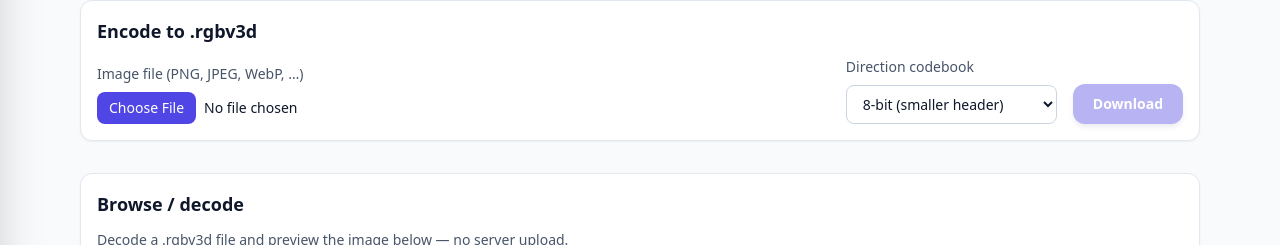
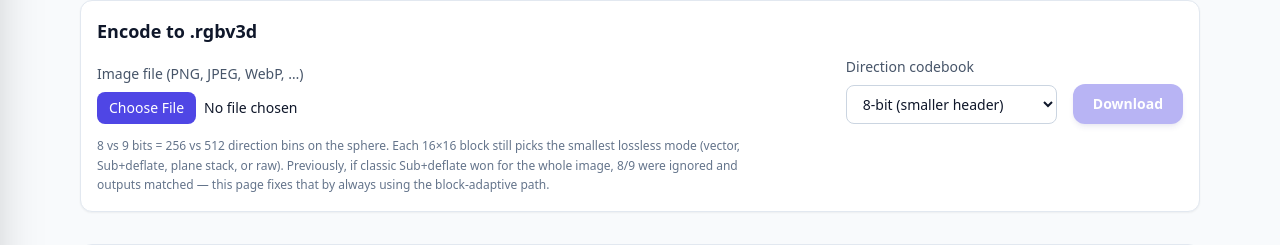
Before and after one commit to 371920029173/PracticalKit, a Next.js app: page /en/rgbv3d in a window 1280 px wide. Shown: the part 347-592 px from the top of the page. Built offline with nearby package versions, Linux system fonts and the light colour scheme; no server answers.

Commit message:
RGBV3D: skipClassicFallback for 8/9 bit, prebuild core in npm build, UI hint

```diff
--- a/package.json
+++ b/package.json
@@ -4,7 +4,8 @@
   "private": true,
   "scripts": {
     "dev": "next dev",
-    "build": "next build",
+    "build:rgbv3d": "npm run build --prefix packages/rgbv3d-core",
+    "build": "npm run build:rgbv3d && next build",
     "start": "next start",
     "lint": "next lint"
   },
--- a/packages/rgbv3d-core/src/encode.ts
+++ b/packages/rgbv3d-core/src/encode.ts
@@ -17,6 +17,8 @@ export interface EncodeRgbOptions {
   profile?: number;
   /** only used in profile=1 */
   dirBits?: 8 | 9;
+  /** only used in profile=1; forwarded to encodeVectorLossless */
+  skipClassicFallback?: boolean;
 }
 
 /**
@@ -32,7 +34,13 @@ export function encodeRgbLossless(opts: EncodeRgbOptions): Uint8Array {
     const filtered = filterSubRgb(width, height, rgb);
     compressed = pako.deflateRaw(filtered, { level: 9 });
   } else if (profile === PROFILE_LOSSLESS_VECTOR_V2) {
-    compressed = encodeVectorLossless({ width, height, rgb, dirBits: opts.dirBits ?? 8 });
+    compressed = encodeVectorLossless({
+      width,
+      height,
+      rgb,
+      dirBits: opts.dirBits ?? 8,
+      skipClassicFallback: opts.skipClassicFallback,
+    });
   } else {
     throw new Error(`Unsupported profile for encoder: ${profile}`);
   }
--- a/packages/rgbv3d-core/src/vector.ts
+++ b/packages/rgbv3d-core/src/vector.ts
@@ -10,6 +10,13 @@ export interface VectorEncodeOptions {
   rgb: Uint8Array;
   /** 8 or 9 are supported in this build. */
   dirBits?: 8 | 9;
+  /**
+   * When false (default), the encoder may replace the whole image with classic
+   * Sub+deflate if that compresses smaller — in that case `dirBits` has no effect.
+   * Set true to always use block-adaptive vector mode so 8 vs 9 bit direction
+   * quantization is honored at the container level.
+   */
+  skipClassicFallback?: boolean;
 }
 
 export interface VectorDecoded {
@@ -363,6 +370,7 @@ export function encodeVectorLossless(opts: VectorEncodeOptions): Uint8Array {
   if (rgb.length !== width * height * 3) throw new Error('RGB buffer size mismatch');
 
   const vectorPayload = encodeBlockAdaptive(width, height, rgb, dirBits);
+  if (opts.skipClassicFallback) return vectorPayload;
   const classicPayload = encodeClassicCore(width, height, rgb);
   return classicPayload.length < vectorPayload.length ? classicPayload : vectorPayload;
 }
--- a/src/app/[locale]/image/page.tsx
+++ b/src/app/[locale]/image/page.tsx
@@ -123,6 +123,7 @@ export default function ImagePage() {
           rgb,
           profile: PROFILE_LOSSLESS_VECTOR_V2,
           dirBits: 8,
+          skipClassicFallback: true,
         });
         downloadBlobPart(
           new Blob([new Uint8Array(out)], { type: "application/octet-stream" }),
--- a/src/app/[locale]/rgbv3d/RgbV3dToolClient.tsx
+++ b/src/app/[locale]/rgbv3d/RgbV3dToolClient.tsx
@@ -94,6 +94,7 @@ export default function RgbV3dToolClient() {
           rgb,
           profile: PROFILE_LOSSLESS_VECTOR_V2,
           dirBits,
+          skipClassicFallback: true,
         });
         const base = file.name.replace(/\.[^/.]+$/, "") || "image";
         setLastBlob(out);
@@ -192,6 +193,9 @@ export default function RgbV3dToolClient() {
             {tc("download")}
           </button>
         </div>
+        <p className="max-w-2xl text-xs leading-relaxed text-slate-500 dark:text-zinc-500">
+          {t("dirBitsHint")}
+        </p>
         {stats && !error && (
           <p className="text-sm text-slate-600 dark:text-zinc-400">
             {t("bytes")}: {stats.rawBytes} → {stats.outBytes} (
--- a/src/messages/en.json
+++ b/src/messages/en.json
@@ -345,6 +345,7 @@
     "dirBits": "Direction codebook",
     "dirBits8": "8-bit (smaller header)",
     "dirBits9": "9-bit (finer direction grid)",
+    "dirBitsHint": "8 vs 9 bits = 256 vs 512 direction bins on the sphere. Each 16×16 block still picks the smallest lossless mode (vector, Sub+deflate, plane stack, or raw). Previously, if classic Sub+deflate won for the whole image, 8/9 were ignored and outputs matched — this page fixes that by always using the block-adaptive path.",
     "bytes": "Uncompressed RGB vs .rgbv3d",
     "ofRaw": "of raw RGB",
     "errorLoad": "Could not read the image.",
--- a/src/messages/es.json
+++ b/src/messages/es.json
@@ -345,6 +345,7 @@
     "dirBits": "Libro de códigos de dirección",
     "dirBits8": "8 bits",
     "dirBits9": "9 bits",
+    "dirBitsHint": "8 vs 9 bits = 256 vs 512 direcciones en la esfera; cada bloque 16×16 elige el modo sin pérdida más pequeño. Antes, si el Sub+deflate clásico ganaba en toda la imagen, 8/9 se ignoraban — esta página evita ese atajo y usa siempre el modo adaptativo por bloques.",
     "bytes": "RGB sin comprimir vs .rgbv3d",
     "ofRaw": "del RGB bruto",
     "errorLoad": "No se pudo leer la imagen.",
--- a/src/messages/ru.json
+++ b/src/messages/ru.json
@@ -345,6 +345,7 @@
     "dirBits": "Кодовая книга направлений",
     "dirBits8": "8 бит",
     "dirBits9": "9 бит",
+    "dirBitsHint": "8 и 9 бит — 256 и 512 направлений на сфере; в каждом блоке 16×16 выбирается меньший без потерь режим. Раньше при победе классического Sub+deflate для всего кадра 8/9 игнорировались — на этой странице отключён такой откат, используется блочный адаптивный путь.",
     "bytes": "Несжатый RGB и .rgbv3d",
     "ofRaw": "от сырого RGB",
     "errorLoad": "Не удалось прочитать изображение.",
--- a/src/messages/zh.json
+++ b/src/messages/zh.json
@@ -345,6 +345,7 @@
     "dirBits": "方向码本",
     "dirBits8": "8 位（开销更小）",
     "dirBits9": "9 位（方向更细）",
+    "dirBitsHint": "8 位与 9 位对应球面上 256 与 512 个方向槽；每个 16×16 块仍会选体积最小的无损模式（向量 / Sub+Deflate / 分面 / 原始）。若整图曾退回经典 Sub+Deflate，8/9 会无效且输出相同——本页已关闭该整图回退，改为始终走块自适应路径。",
     "bytes": "未压缩 RGB 与 .rgbv3d",
     "ofRaw": "占原始 RGB",
     "errorLoad": "无法读取该图片。",
```
Also changed, not shown: 6 other files (tests, documents, lock files or other folders).
